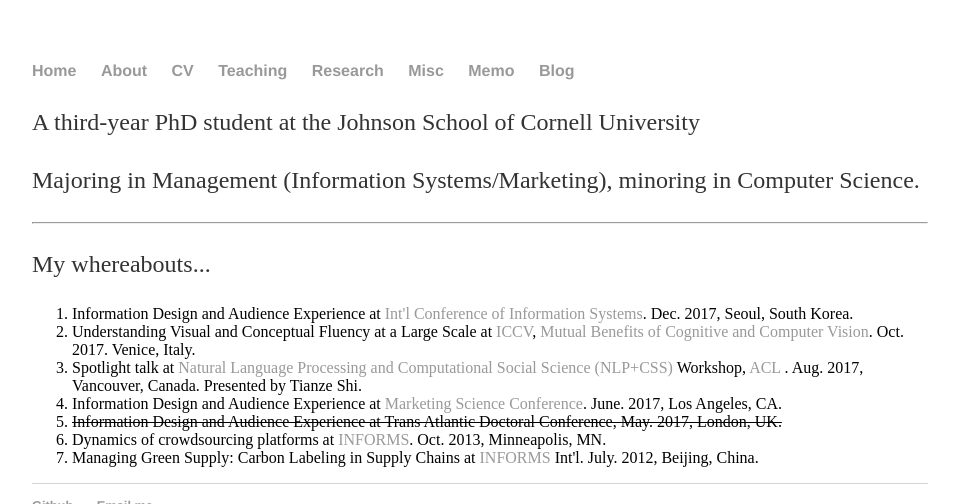
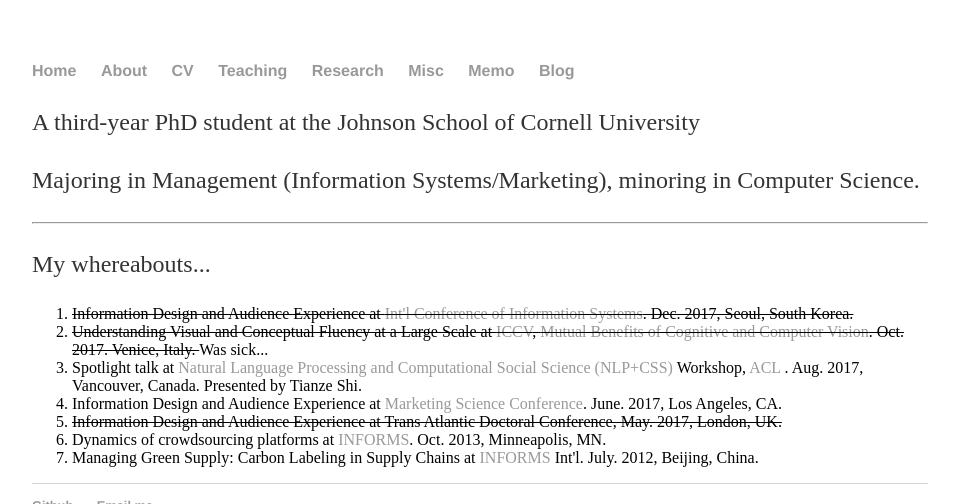
Before and after one commit to shenglih/shenglih.github.io, a Jekyll site: the page built from About/index.html, in a window 1280 px wide, cut to the strip 0-504 px from the top of the page. Shown: the whole strip, without its empty margins (160-1119 px from the left). Built offline with Jekyll 4.4.1, drawn with Linux system fonts in a browser that asks for light colours.

Commit message:
Update index.html

```diff
--- a/About/index.html
+++ b/About/index.html
@@ -10,8 +10,8 @@
 
 	<p> My whereabouts... </p>
 	<ol>
-		<li> Information Design and Audience Experience at <a href="https://icis2017.aisnet.org/"> Int'l Conference of Information Systems</a>. Dec. 2017, Seoul, South Korea.</li>
-		<li> Understanding Visual and Conceptual Fluency at a Large Scale at <a href="http://iccv2017.thecvf.com"> ICCV</a>, <a href="https://sites.google.com/site/mbcc2017w/"> Mutual Benefits of Cognitive and Computer Vision</a>. Oct. 2017. Venice, Italy. </li>
+		<li> <del>Information Design and Audience Experience at <a href="https://icis2017.aisnet.org/"> Int'l Conference of Information Systems</a>. Dec. 2017, Seoul, South Korea.</del></li>
+		<li> <del>Understanding Visual and Conceptual Fluency at a Large Scale at <a href="http://iccv2017.thecvf.com"> ICCV</a>, <a href="https://sites.google.com/site/mbcc2017w/"> Mutual Benefits of Cognitive and Computer Vision</a>. Oct. 2017. Venice, Italy. </del> Was sick...</li>
 		<li> Spotlight talk at <a href="https://sites.google.com/site/nlpandcss/nlp-css-at-acl-2017"> Natural Language Processing and Computational Social Science (NLP+CSS)</a> Workshop, <a href="http://acl2017.org/"> ACL </a>. Aug. 2017, Vancouver, Canada. Presented by Tianze Shi.</li>
 		<li> Information Design and Audience Experience at <a href="https://marketingscience2017.usc.edu/">Marketing Science Conference</a>. June. 2017, Los Angeles, CA. </li>
 		<li> <del> Information Design and Audience Experience at Trans Atlantic Doctoral Conference, May. 2017, London, UK.</del></li>
```
